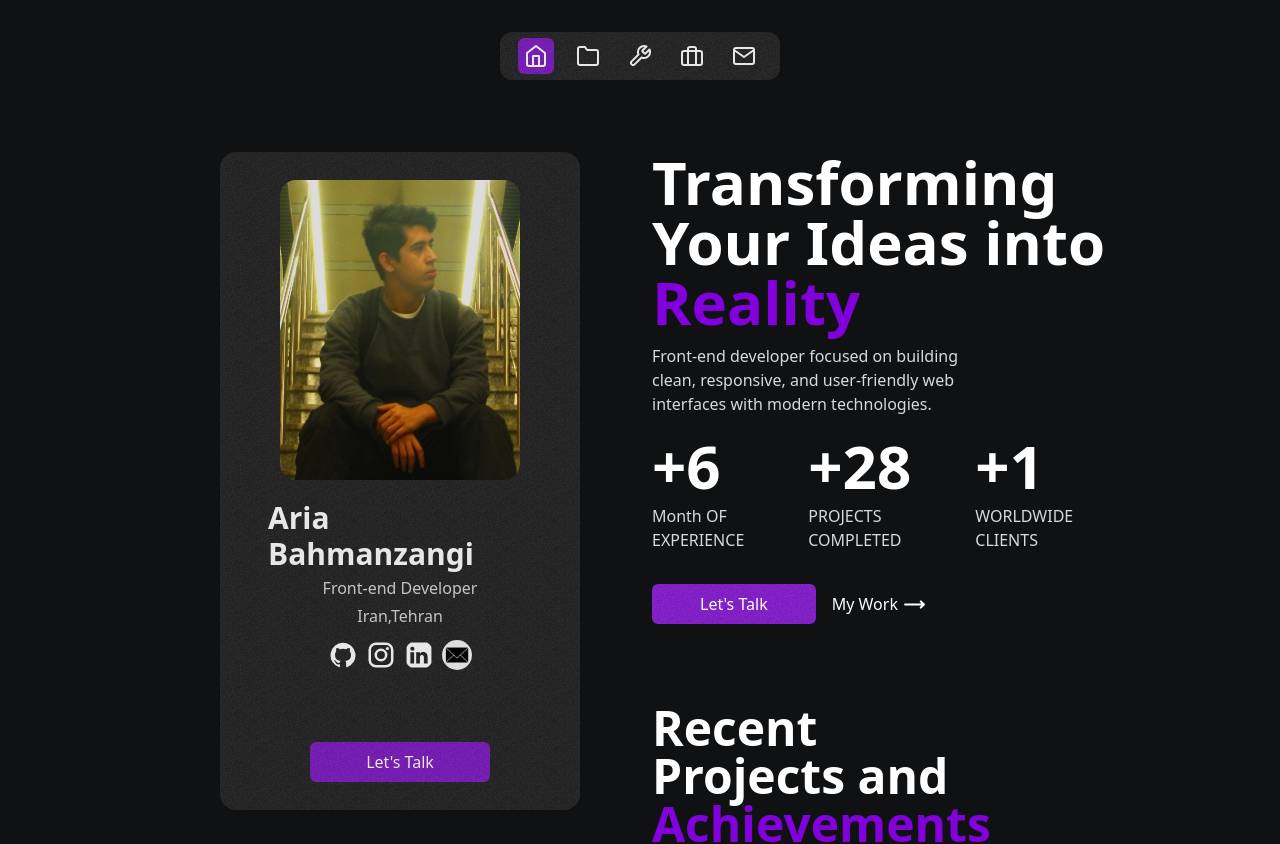
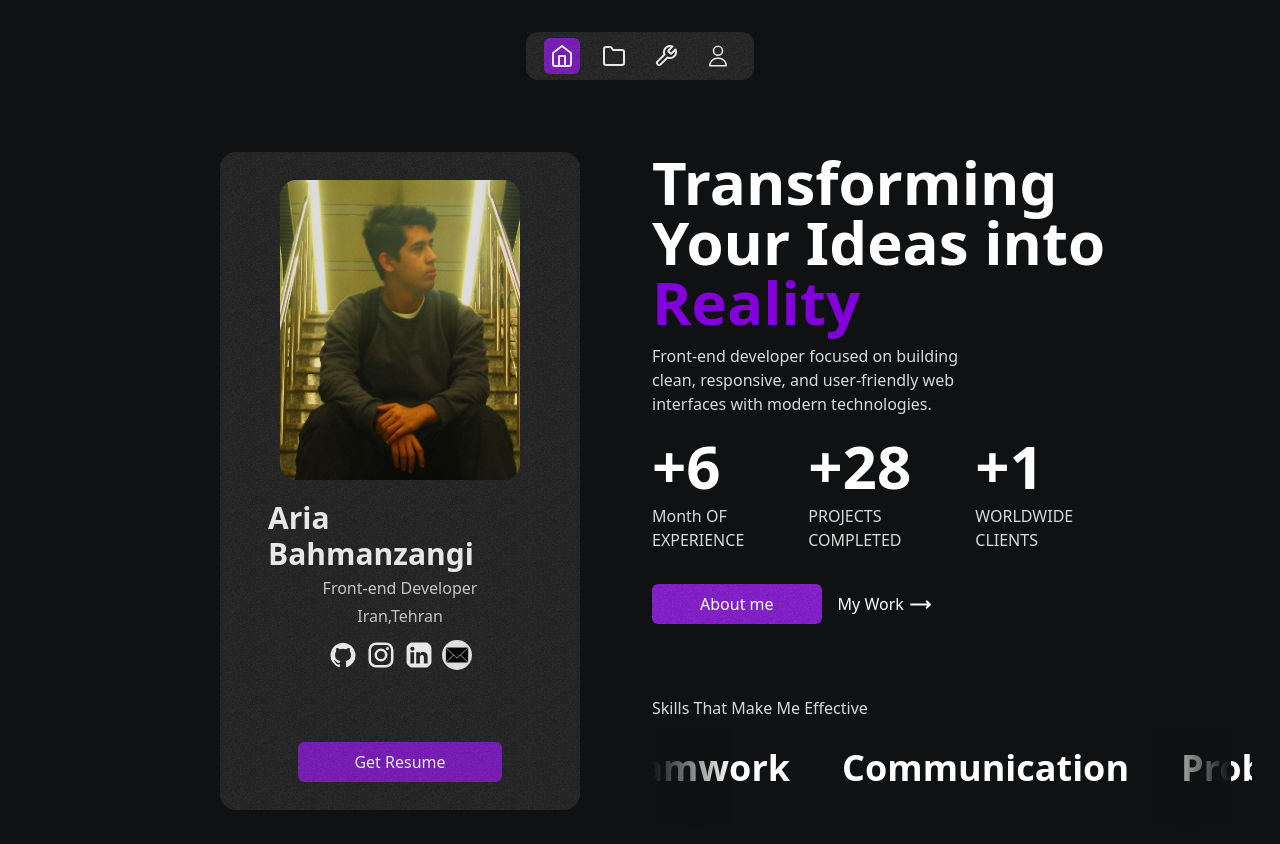
Before and after one commit to aria390/my-portfolio, a Next.js app: page / in a window 1280 px wide. Shown: the top 844 px of the page. Built offline with nearby package versions, Linux system fonts and the light colour scheme.

Commit message:
SoftSkill

```diff
--- a/src/app/UI-mainPage/LandingSite.tsx
+++ b/src/app/UI-mainPage/LandingSite.tsx
@@ -36,7 +36,7 @@ const LandingSite = () => {
         </div>
         <div className="flex gap-4 items-center justify-center sm:justify-start">
           <div className="bg-purple-700 noise px-12 py-2 rounded-md cursor-pointer">
-            <button className="cursor-pointer">Let's Talk</button>
+            <button className="cursor-pointer">About me</button>
           </div>
           <div className="cursor-pointer flex gap-1 group hover:gap-2 duration-200">
             <span>My Work</span>
--- a/src/app/UI-mainPage/MySelf.tsx
+++ b/src/app/UI-mainPage/MySelf.tsx
@@ -141,7 +141,7 @@ const mySelf = () => {
             </ul>
           </div>
           <div className="bg-purple-700 noise px-14 py-2 rounded-md cursor-pointer">
-            <button className="cursor-pointer">Let's Talk</button>
+            <button className="cursor-pointer">Get Resume</button>
           </div>
         </section>
       </div>
--- /dev/null
+++ b/src/app/UI-mainPage/Questions.tsx
@@ -0,0 +1,9 @@
+import React from 'react'
+
+const Questions = () => {
+  return (
+    <div>Questions</div>
+  )
+}
+
+export default Questions
--- /dev/null
+++ b/src/app/UI-mainPage/SoftSkillAnime.tsx
@@ -0,0 +1,31 @@
+import React from "react";
+
+const SoftSkillAnime = () => {
+  return (
+    <div className="flex flex-col gap-2 text-white">
+      <span className="text-[#d9d9d9]">Skills That Make Me Effective</span>
+      <div className=" w-full overflow-hidden relative">
+        <div className="absolute left-0 top-0  h-full w-20 z-10 pointer-events-none bg-linear-to-r from-[#101112] to-transparent"></div>
+        <div className="overflow-hidden w-150">
+          <div className="animeSoftSkill flex gap-13 transform-gpu *:text-4xl *:font-semibold items-center pb-5">
+            <div>Teamwork</div>
+            <div>Communication</div>
+            <div>ProblemSolving</div>
+            <div>Adaptability</div>
+            <div>Creativity</div>
+            <div>TimeManagement</div>
+            <div>Teamwork</div>
+            <div>Communication</div>
+            <div>Problem Solving</div>
+            <div>Adaptability</div>
+            <div>Creativity</div>
+            <div>Time Management</div>
+          </div>
+        </div>
+        <div className="absolute sm:right-20 top-0 -right-1 h-full w-20 z-10 pointer-events-none bg-linear-to-l from-[#101112] to-transparent"></div>
+      </div>
+    </div>
+  );
+};
+
+export default SoftSkillAnime;
--- a/src/app/globals.css
+++ b/src/app/globals.css
@@ -23,6 +23,18 @@ body {
 .animeName {
   animation: animeName 0.3s ease-in-out both;
 }
+.animeSoftSkill {
+  animation: RowScroll 5s linear infinite;
+}
+
+@keyframes RowScroll {
+  0% {
+    transform: translateX(0%);
+  }
+  100% {
+    transform: translateX(-50%);
+  }
+}
 
 @keyframes animeHeader {
   from {
--- a/src/app/page.tsx
+++ b/src/app/page.tsx
@@ -1,14 +1,16 @@
 import LandingSite from "./UI-mainPage/LandingSite";
 import MySelf from "./UI-mainPage/MySelf";
 import Projects from "./UI-mainPage/Projects";
+import SoftSkillAnime from "./UI-mainPage/SoftSkillAnime";
 import Tools from "./UI-mainPage/Tools";
 
 export default function Home() {
   return (
-    <div className="flex flex-col gap-20">
+    <div className="flex flex-col gap-18">
       <LandingSite />
-      <Projects/>
-      <Tools/>
+      <SoftSkillAnime />
+      <Projects />
+      <Tools />
     </div>
   );
 }
--- a/src/common-components/Header.tsx
+++ b/src/common-components/Header.tsx
@@ -8,7 +8,7 @@ const Header = () => {
   const [mouseOneHome, setmouseonHome] = useState(false);
   const [mouseOneProjet, setmouseonProjet] = useState(false);
   const [mouseOneTool, setmouseonTool] = useState(false);
-  const [mouseOneExperimens, setmouseOneExperimens] = useState(false);
+  const [mouseOneAboutMe, setmouseOneAboutMe] = useState(false);
   const [mouseOneContant, setmouseOneContant] = useState(false);
 
   const { activeHeader, setActiveHeader } = useActiveHeader();
@@ -169,27 +169,28 @@ const Header = () => {
             setActiveHeader("Experience");
           }}
           onMouseEnter={() => {
-            setmouseOneExperimens(true);
+            setmouseOneAboutMe(true);
           }}
           onMouseLeave={() => {
-            setmouseOneExperimens(false);
+            setmouseOneAboutMe(false);
           }}
           className="flex items-center justify-center relative  cursor-pointer p-2 rounded-md"
         >
           <svg
+            className="z-10 fill-white"
+            fill="#000000"
+            width="24px"
+            height="24px"
+            viewBox="0 0 32 32"
             xmlns="http://www.w3.org/2000/svg"
-            width="24"
-            height="24"
-            viewBox="0 0 24 24"
-            fill="none"
-            stroke="rgb(255, 255, 255)"
-            strokeWidth="2"
-            strokeLinecap="round"
-            strokeLinejoin="round"
-            className="z-10"
           >
-            <rect x="2" y="7" width="20" height="14" rx="2" ry="2"></rect>
-            <path d="M16 21V5a2 2 0 0 0-2-2h-4a2 2 0 0 0-2 2v16"></path>
+            <title />
+
+            <g id="about">
+              <path d="M16,16A7,7,0,1,0,9,9,7,7,0,0,0,16,16ZM16,4a5,5,0,1,1-5,5A5,5,0,0,1,16,4Z" />
+
+              <path d="M17,18H15A11,11,0,0,0,4,29a1,1,0,0,0,1,1H27a1,1,0,0,0,1-1A11,11,0,0,0,17,18ZM6.06,28A9,9,0,0,1,15,20h2a9,9,0,0,1,8.94,8Z" />
+            </g>
           </svg>
           <div
             className={clsx(
@@ -197,8 +198,8 @@ const Header = () => {
               activeHeader === "Experience"
                 ? "bg-purple-700"
                 : {
-                    "visible anime": mouseOneExperimens === true,
-                    "invisible ": mouseOneExperimens === false,
+                    "visible anime": mouseOneAboutMe === true,
+                    "invisible ": mouseOneAboutMe === false,
                   }
             )}
           ></div>
@@ -206,63 +207,12 @@ const Header = () => {
             className={clsx(
               "absolute text-white text-[12px] font-semibold bg-[#28292A] rounded-sm px-2",
               {
-                "visible animeName": mouseOneExperimens === true,
-                "invisible ": mouseOneExperimens === false,
+                "visible animeName": mouseOneAboutMe === true,
+                "invisible ": mouseOneAboutMe === false,
               }
             )}
           >
-            <span>Experience</span>
-          </div>
-        </div>
-
-        <div
-          onClick={() => {
-            setActiveHeader("Contact");
-          }}
-          onMouseEnter={() => {
-            setmouseOneContant(true);
-          }}
-          onMouseLeave={() => {
-            setmouseOneContant(false);
-          }}
-          className="flex items-center justify-center relative  cursor-pointer p-2 rounded-md"
-        >
-          <svg
-            xmlns="http://www.w3.org/2000/svg"
-            width="24"
-            height="24"
-            viewBox="0 0 24 24"
-            fill="none"
-            stroke="rgb(255, 255, 255)"
-            strokeWidth="2"
-            strokeLinecap="round"
-            strokeLinejoin="round"
-            className="z-10"
-          >
-            <path d="M4 4h16c1.1 0 2 .9 2 2v12c0 1.1-.9 2-2 2H4c-1.1 0-2-.9-2-2V6c0-1.1.9-2 2-2z"></path>
-            <polyline points="22,6 12,13 2,6"></polyline>
-          </svg>
-          <div
-            className={clsx(
-              "bg-purple-700 noise w-9 h-9 rounded-md absolute z-1",
-              activeHeader === "Contact"
-                ? "bg-purple-700"
-                : {
-                    "visible anime": mouseOneContant === true,
-                    "invisible ": mouseOneContant === false,
-                  }
-            )}
-          ></div>
-          <div
-            className={clsx(
-              "absolute text-white text-[12px] font-semibold bg-[#28292A] rounded-sm px-2",
-              {
-                "visible animeName": mouseOneContant === true,
-                "invisible ": mouseOneContant === false,
-              }
-            )}
-          >
-            <span>Contact</span>
+            <span>About</span>
           </div>
         </div>
       </section>
```
